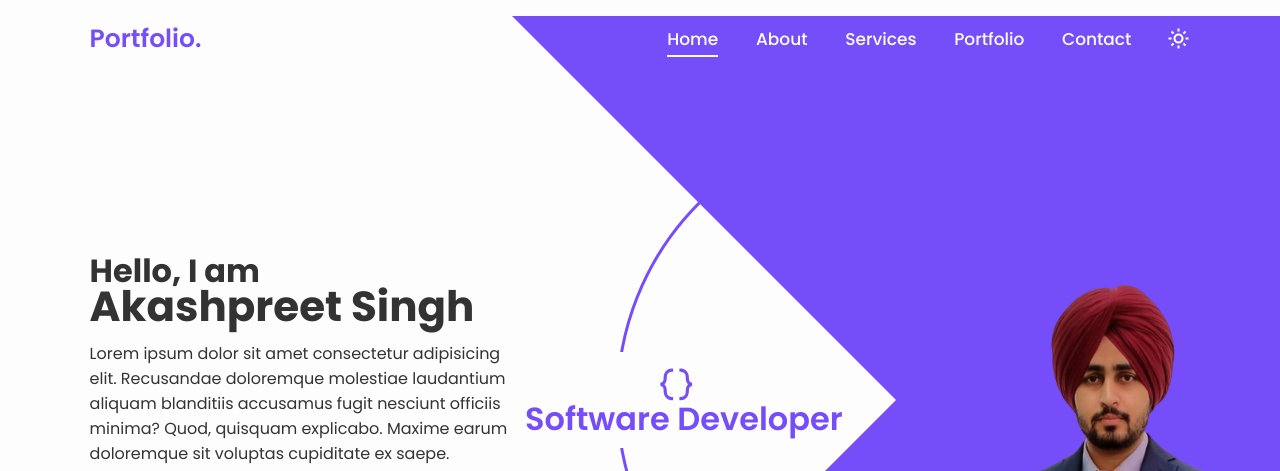
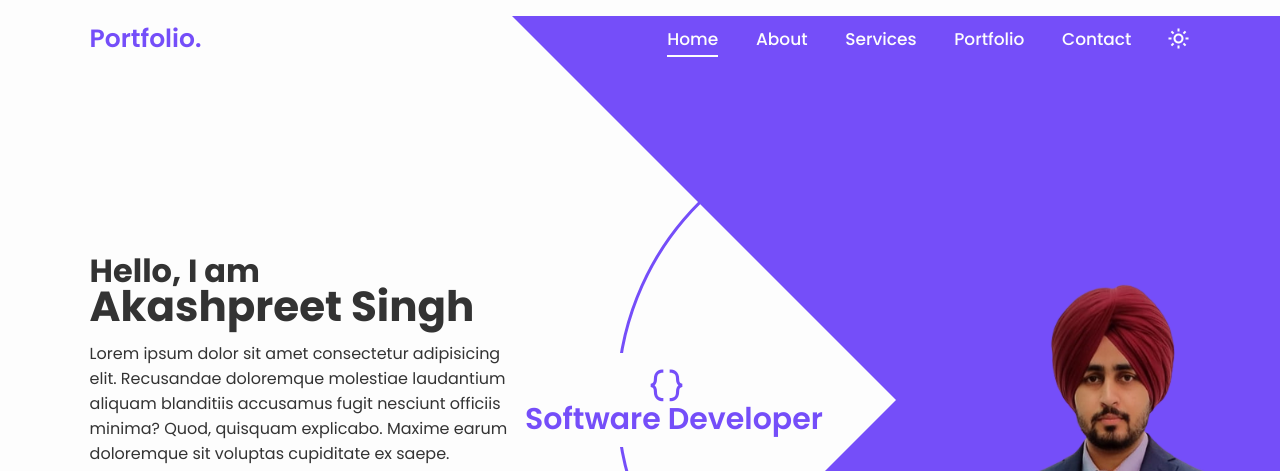
Before and after one commit to Akashpreet/My_Portfolio, a plain HTML site: page index.html in a window 1280 px wide. Shown: the top 471 px of the page. Drawn offline with nearby package versions, Linux system fonts and the light colour scheme; a web font is replaced by a local one.

Commit message:
Update styles.css

```diff
--- a/styles.css
+++ b/styles.css
@@ -220,7 +220,7 @@ section{
 
 }
 .home .profession h3{
-    font-size: 3.2rem;
+    font-size: 3rem;
     line-height: 1;
     font-weight: 600;
 }
```
